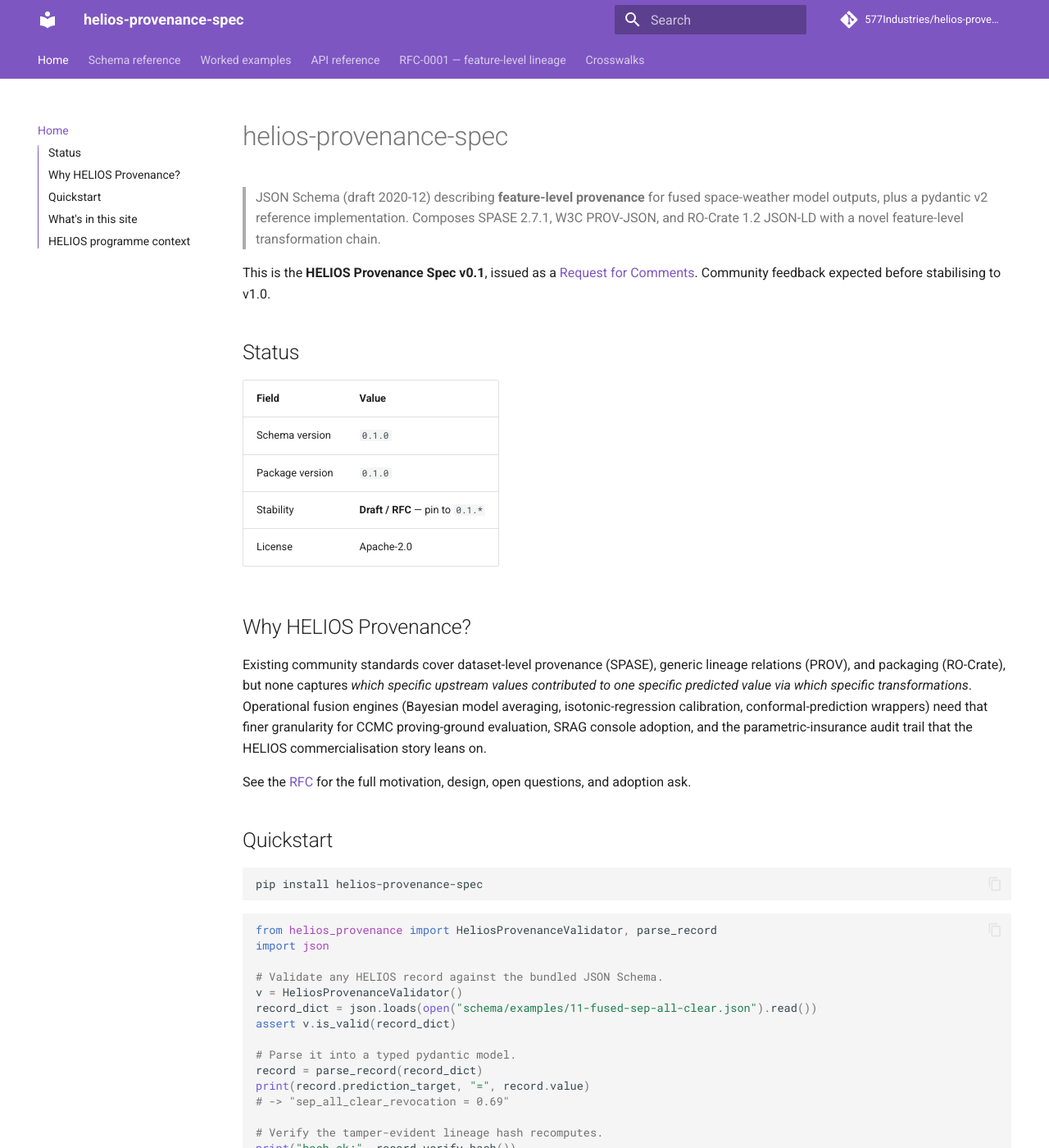
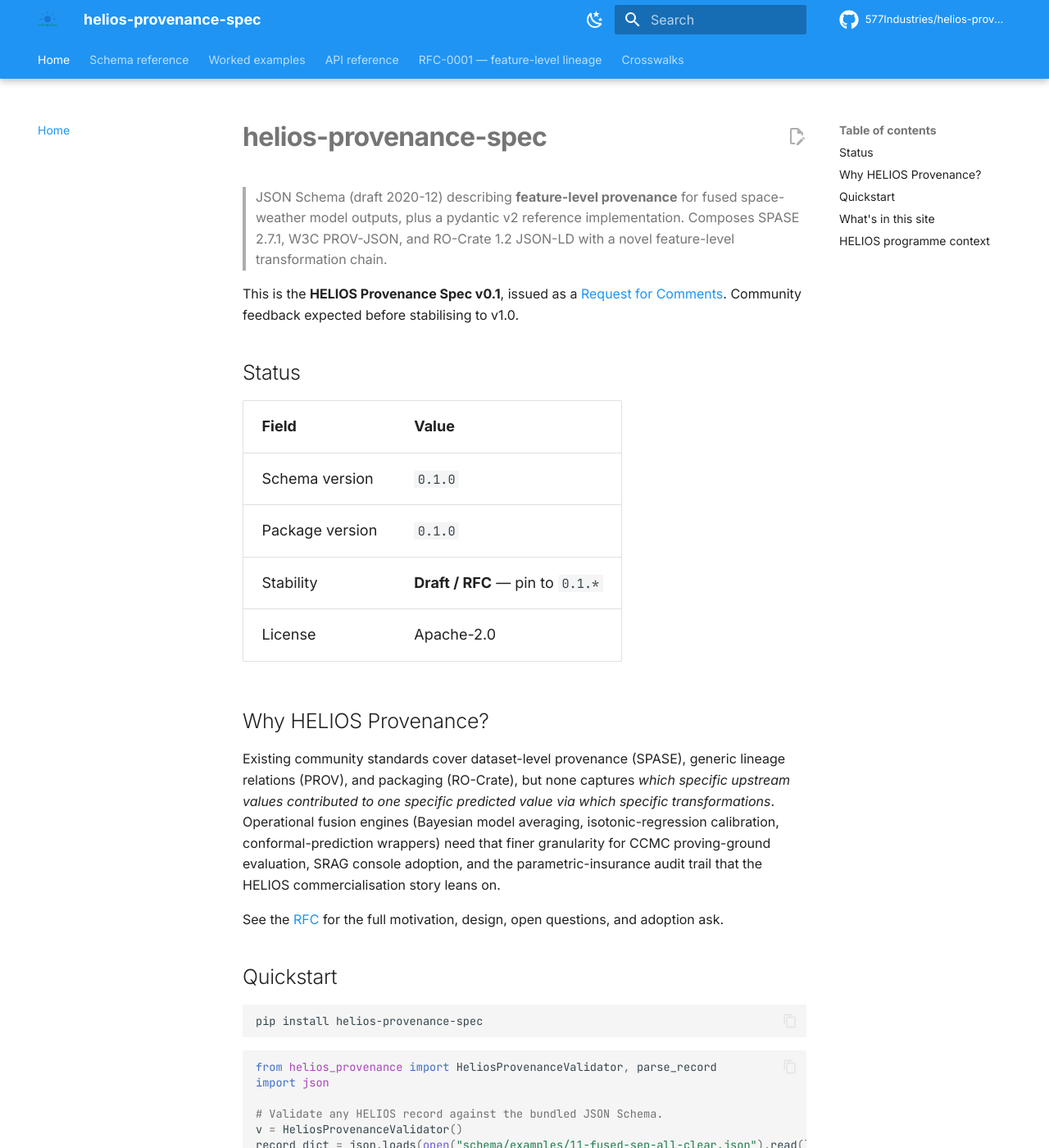
Before and after one commit to 577Industries/helios-provenance-spec, an MkDocs documentation site: the page built from docs/index.md, in a window 1280 px wide and 1400 px high. Shown: the whole window at 82% size. Built offline with MkDocs 1.6.1 and Material for MkDocs 9.7.7, drawn with Linux system fonts in a browser that asks for light colours; comment, search, counter and statistics services are not loaded; some of the changed text lies outside the part shown.

Commit message:
feat(pages): deploy artifact docs site with consistent HELIOS visual style
- mkdocs.yml: palette blue/teal, custom HELIOS logo/favicon, Inter/JetBrains Mono fonts,
  git-revision-date-localized + glightbox plugins, edit-on-GitHub links, social footer
- requirements-docs.txt: pin plugin versions
- .github/workflows/pages.yml: GH Actions build + deploy via actions/configure-pages
  + actions/deploy-pages
- docs/assets/{logo,favicon}.svg: shared HELIOS sun-and-horizon motif (copied from
  helios-program for portfolio-wide visual consistency)
- docs/stylesheets/extra.css: typography + dark-mode polish, 'part of HELIOS program'
  footer attribution

Sister site: https://577industries.github.io/helios-program/

```diff
--- /dev/null
+++ b/docs/stylesheets/extra.css
@@ -0,0 +1,31 @@
+/* HELIOS artifact docs — typography + dark-mode polish.
+   Visual identity matches helios-program (the program landing site) but
+   without the custom hero/cards (artifact docs are reference material). */
+
+[data-md-color-scheme="slate"] .md-typeset code {
+  background: rgba(255,255,255,0.06);
+}
+
+.md-typeset h1 {
+  letter-spacing: -0.02em;
+  font-weight: 700;
+}
+
+.md-typeset table:not([class]) {
+  font-size: 0.9rem;
+}
+
+.md-typeset .admonition, .md-typeset details {
+  border-radius: 0.35rem;
+}
+
+/* Subtle "part of the HELIOS program" footer link */
+.md-footer-meta::after {
+  content: "Part of the HELIOS program — see helios-program for the master plan and proposal companion.";
+  display: block;
+  padding: 0.5rem 1rem;
+  font-size: 0.8rem;
+  opacity: 0.7;
+  text-align: center;
+  border-top: 1px solid rgba(255,255,255,0.1);
+}
--- a/mkdocs.yml
+++ b/mkdocs.yml
@@ -1,44 +1,96 @@
 site_name: helios-provenance-spec
-site_description: "JSON Schema (draft 2020-12) describing feature-level provenance for fused space-weather model outputs, plus a pydantic v2 reference implementation."
-site_url: "https://577industries.github.io/helios-provenance-spec/"
-repo_url: "https://github.com/577Industries/helios-provenance-spec"
+site_description: JSON Schema for feature-level provenance in heliophysics fusion systems + pydantic reference implementation — 577 Industries NASA SBIR Phase I (subtopic SPWX.1.S26A)
+site_url: https://577industries.github.io/helios-provenance-spec/
+site_author: 577 Industries Inc.
+repo_url: https://github.com/577Industries/helios-provenance-spec
 repo_name: 577Industries/helios-provenance-spec
-copyright: "Copyright 2026 577 Industries Inc."
+edit_uri: edit/main/
+copyright: >-
+  Copyright &copy; 2026 577 Industries Inc. — Apache 2.0 license. NASA SBIR Phase I work; no NASA endorsement implied.
+  See <a href="https://577industries.github.io/helios-program/">helios-program</a> for the master plan and proposal companion.
 
 theme:
   name: material
+  logo: assets/logo.svg
+  favicon: assets/favicon.svg
   features:
     - navigation.tabs
+    - navigation.tabs.sticky
     - navigation.sections
-    - toc.integrate
+    - navigation.indexes
+    - navigation.top
+    - navigation.footer
+    - toc.follow
     - search.suggest
+    - search.highlight
     - content.code.copy
+    - content.code.annotate
+    - content.action.edit
   palette:
-    - scheme: default
-      primary: deep purple
-      accent: amber
-    - scheme: slate
-      primary: deep purple
-      accent: amber
+    - media: "(prefers-color-scheme: light)"
+      scheme: default
+      primary: blue
+      accent: teal
+      toggle:
+        icon: material/weather-night
+        name: Switch to dark mode
+    - media: "(prefers-color-scheme: dark)"
+      scheme: slate
+      primary: indigo
+      accent: teal
+      toggle:
+        icon: material/weather-sunny
+        name: Switch to light mode
+  icon:
+    repo: fontawesome/brands/github
+  font:
+    text: Inter
+    code: JetBrains Mono
 
 plugins:
   - search
-  - mkdocstrings:
-      handlers:
-        python:
-          options:
-            docstring_style: google
-            show_source: true
+  - git-revision-date-localized:
+      enable_creation_date: true
+      type: iso_date
+      fallback_to_build_date: true
+  - glightbox
 
 markdown_extensions:
   - admonition
-  - pymdownx.details
-  - pymdownx.highlight
-  - pymdownx.superfences
-  - pymdownx.tabbed
+  - attr_list
+  - footnotes
+  - md_in_html
   - tables
   - toc:
       permalink: true
+      toc_depth: 3
+  - pymdownx.details
+  - pymdownx.emoji:
+      emoji_index: !!python/name:material.extensions.emoji.twemoji
+      emoji_generator: !!python/name:material.extensions.emoji.to_svg
+  - pymdownx.highlight:
+      anchor_linenums: true
+      line_spans: __span
+      pygments_lang_class: true
+  - pymdownx.inlinehilite
+  - pymdownx.superfences
+  - pymdownx.tabbed:
+      alternate_style: true
+  - pymdownx.tasklist:
+      custom_checkbox: true
+
+extra:
+  social:
+    - icon: fontawesome/brands/github
+      link: https://github.com/577Industries/helios-provenance-spec
+      name: helios-provenance-spec on GitHub
+    - icon: fontawesome/brands/linkedin
+      link: https://www.linkedin.com/company/577-industries/
+      name: 577 Industries on LinkedIn
+  generator: false
+
+extra_css:
+  - stylesheets/extra.css
 
 nav:
   - Home: index.md
--- /dev/null
+++ b/requirements-docs.txt
@@ -0,0 +1,4 @@
+mkdocs-material==9.5.27
+mkdocs-git-revision-date-localized-plugin==1.2.6
+mkdocs-glightbox==0.4.0
+pymdown-extensions==10.9
```
Also changed, not shown: docs/assets/favicon.svg (added), docs/assets/logo.svg (added), 1 other file.
